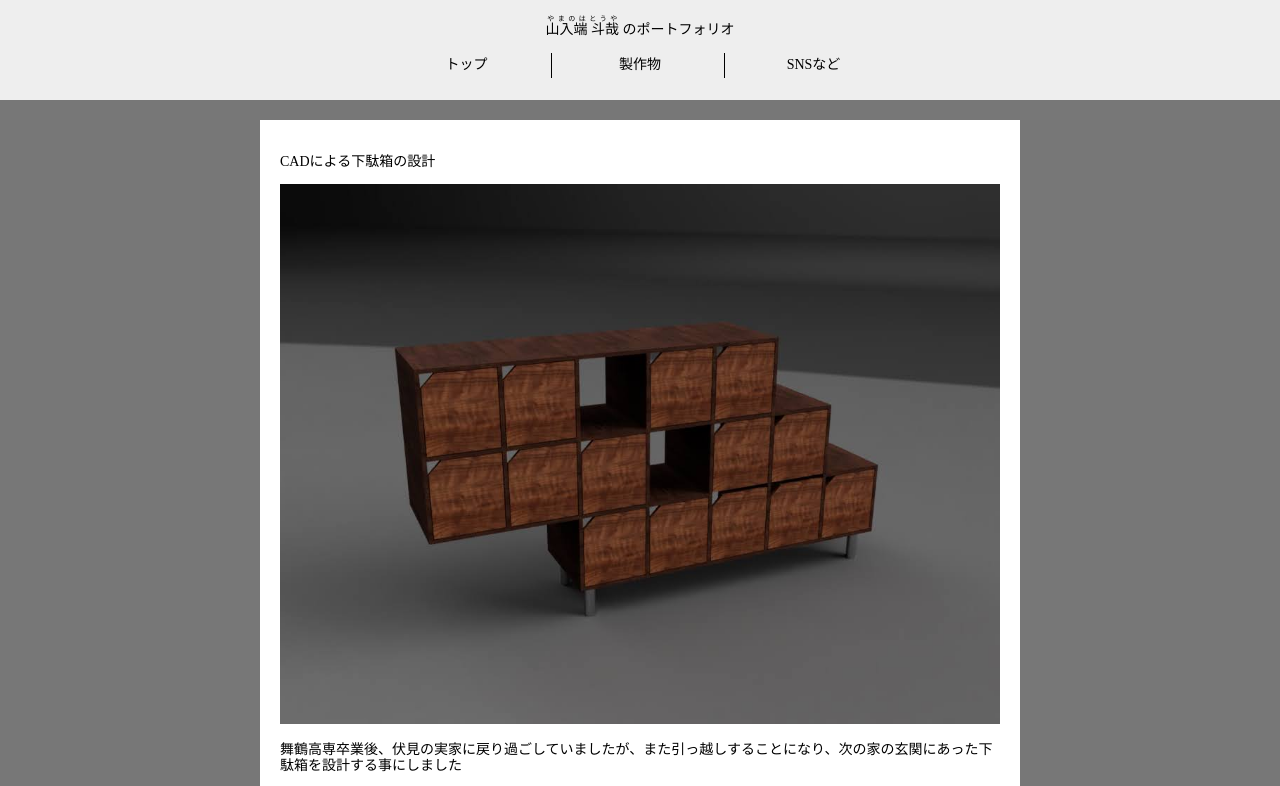
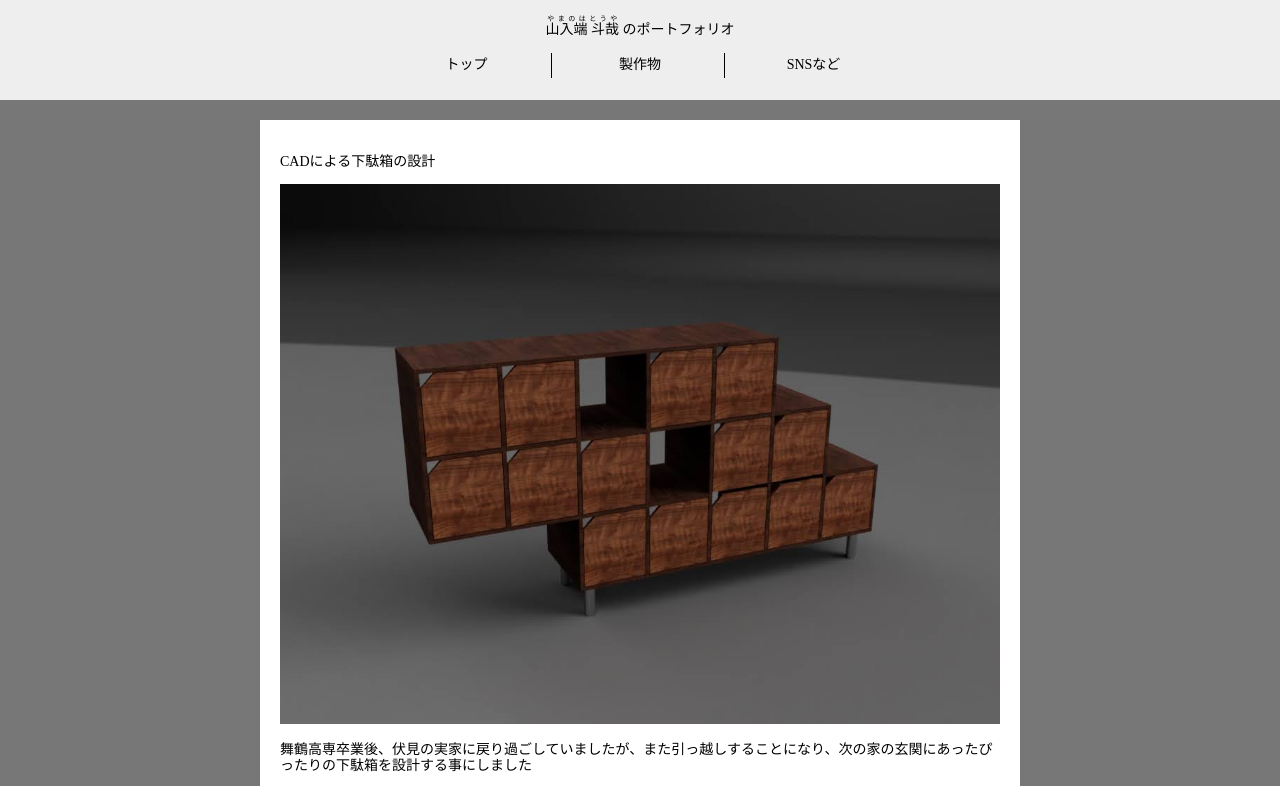
Before and after one commit to Noha-toya/portfolio.github.io, a plain HTML site: page Production/07getabako.html in a window 1280 px wide. Shown: the top 786 px of the page. Drawn offline with Linux system fonts and the light colour scheme.

Commit message:
Update 07getabako.html

```diff
--- a/Production/07getabako.html
+++ b/Production/07getabako.html
@@ -49,7 +49,7 @@
         <div class="article">
             <p>CADによる下駄箱の設計</p>
             <img class="box-item-thum" src="../assets/07下駄箱/getabako.jpg" alt="">
-            <p>舞鶴高専卒業後、伏見の実家に戻り過ごしていましたが、また引っ越しすることになり、次の家の玄関にあった下駄箱を設計する事にしました</p>
+            <p>舞鶴高専卒業後、伏見の実家に戻り過ごしていましたが、また引っ越しすることになり、次の家の玄関にあったぴったりの下駄箱を設計する事にしました</p>
             <img class="box-item-thum" src="../assets/07下駄箱/下駄箱.PNG" alt="">
             <p>しかし、木材の量を減らす設計と、多くの靴を入れられ、すべてに扉を付けたデザインは、家族に採用されなかったようです</p>
 
```
